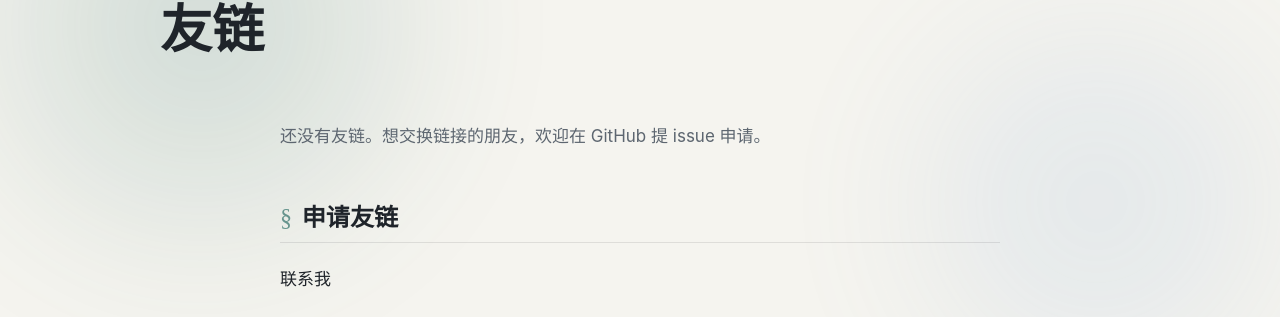
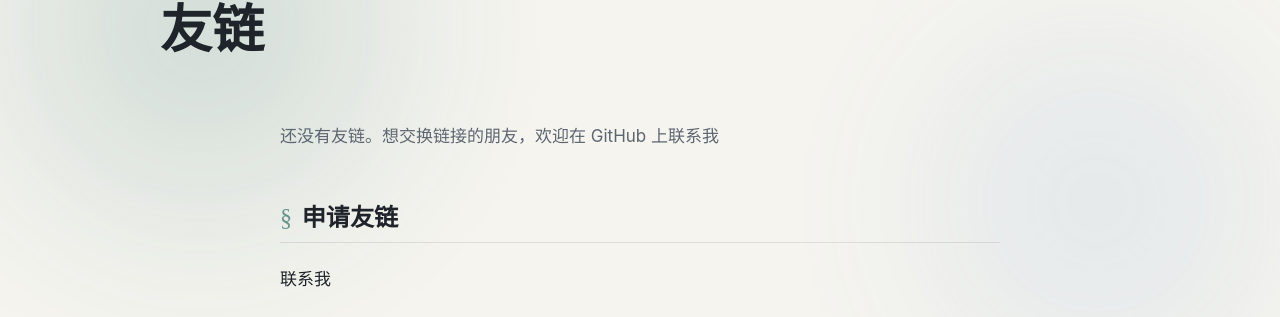
Before and after one commit to RedBagel/RedBagel.github.io, a Jekyll site: the page built from pages/links.md, in a window 1280 px wide. Shown: the part 196-513 px from the top of the page. Built offline with Jekyll 4.4.1, drawn with Linux system fonts in a browser that asks for light colours; a style sheet for code colours, icons or effects is not loaded.

Commit message:
Update links.md

```diff
--- a/pages/links.md
+++ b/pages/links.md
@@ -23,7 +23,7 @@ permalink: /links/
 {% endfor %}
 </ul>
 {% else %}
-<p style="color:var(--text-soft)">还没有友链。想交换链接的朋友，欢迎在 GitHub 提 issue 申请。</p>
+<p style="color:var(--text-soft)">还没有友链。想交换链接的朋友，欢迎在 GitHub 上联系我</p>
 {% endif %}
 
 ## 申请友链
```
